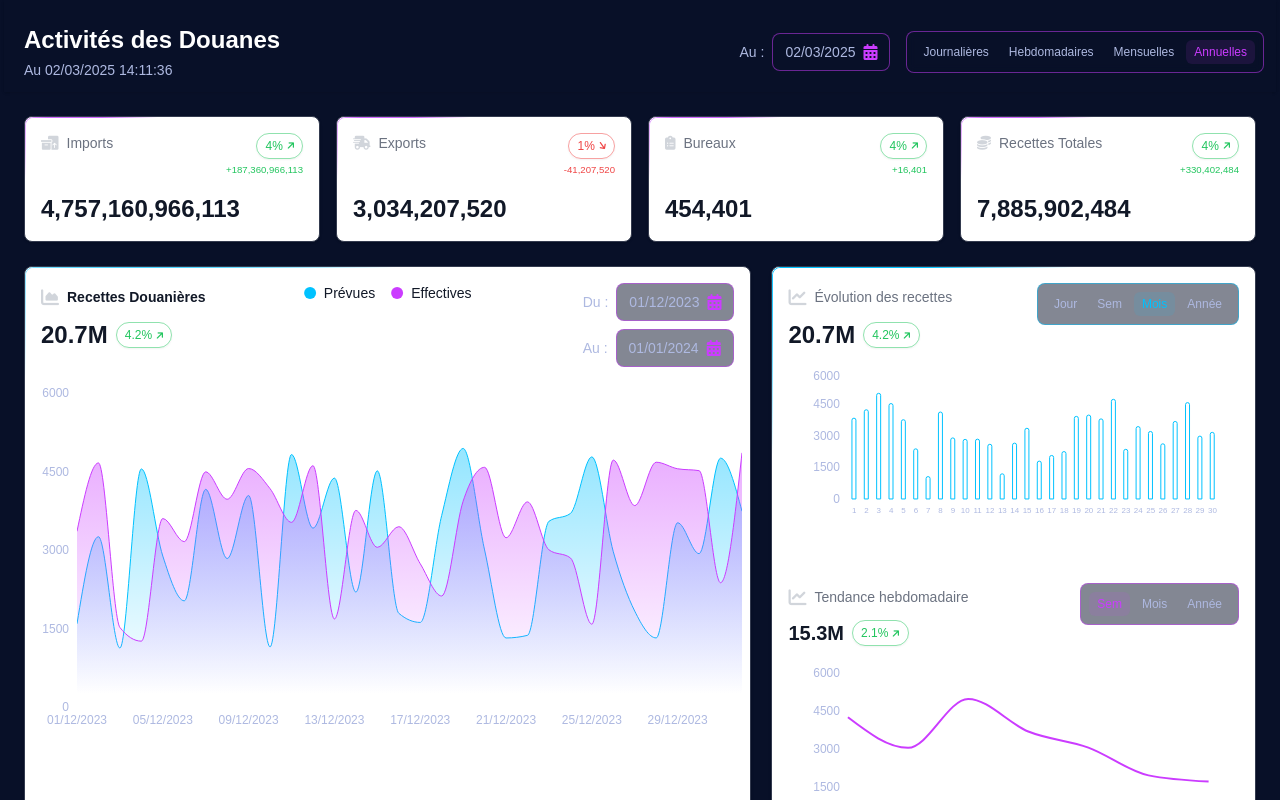
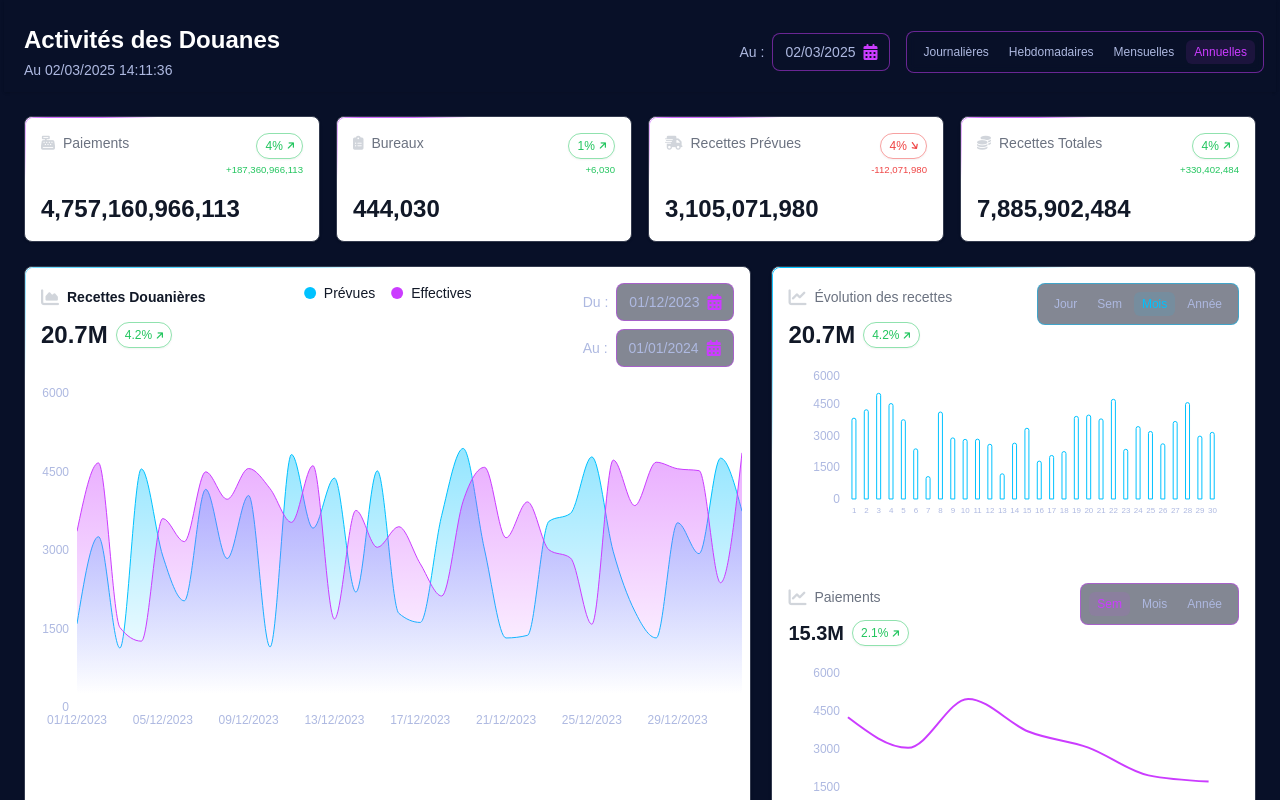
Before and after one commit to Kalixor/djib_2, a React (Vite) app: page / in a window 1280 px wide. Shown: the top 800 px of the page. Built offline with nearby package versions, Linux system fonts and the light colour scheme; a web font is replaced by a local one.

Commit message:
Initial commit from your app

```diff
--- a/src/components/Dashboard.jsx
+++ b/src/components/Dashboard.jsx
@@ -157,24 +157,24 @@ export default function Dashboard({ filters, setFilters }) {
 
       <div className="grid grid-cols-1 md:grid-cols-4 gap-4 mb-6 relative" style={{ gridAutoRows: '1fr' }}>
         <KPI
-          title="Imports"
+          title="Paiements"
           value="12.52B"
-          isActive={activeKPI === 'Imports'}
-          onClick={() => setActiveKPI(activeKPI === 'Imports' ? null : 'Imports')}
+          isActive={activeKPI === 'Paiements'}
+          onClick={() => setActiveKPI(activeKPI === 'Paiements' ? null : 'Paiements')}
           style={{ gridRow: 'span 2' }}
         />
-        <KPI
-          title="Exports"
-          value="8.2M"
-          isActive={activeKPI === 'Exports'}
-          onClick={() => setActiveKPI(activeKPI === 'Exports' ? null : 'Exports')}
-          style={{ gridRow: 'span 2' }}
-        />
-        <KPI
+				<KPI
           title="Bureaux"
           value="1.2K"
           isActive={activeKPI === 'Bureaux'}
           onClick={() => setActiveKPI(activeKPI === 'Bureaux' ? null : 'Bureaux')}
+          style={{ gridRow: 'span 2' }}
+        />
+        <KPI
+          title="Recettes Prévues"
+          value="8.2M"
+          isActive={activeKPI === 'Recettes Prévues'}
+          onClick={() => setActiveKPI(activeKPI === 'Recettes Prévues' ? null : 'Recettes Prévues')}
           style={{ gridRow: 'span 2' }}
         />
         <KPI
--- a/src/components/KPI.jsx
+++ b/src/components/KPI.jsx
@@ -12,8 +12,8 @@ const KPI = ({ title, isActive, onClick, style }) => {
 
   const getIcon = useCallback(() => {
     switch(title) {
-      case 'Imports': return 'fas fa-boxes-packing'
-      case 'Exports': return 'fas fa-truck-fast'
+      case 'Paiements': return 'fas fa-cash-register'
+      case 'Recettes Prévues': return 'fas fa-truck-fast'
       case 'Bureaux': return 'fas fa-clipboard-list'
       case 'Recettes Totales': return 'fas fa-coins'
       default: return 'fas fa-circle-info'
@@ -22,8 +22,8 @@ const KPI = ({ title, isActive, onClick, style }) => {
 
   const getKpiData = useCallback(() => {
     const baseValues = {
-      'Imports': { value: 12520000000, suffix: '', trend: 'up' },
-      'Exports': { value: 8200000, suffix: '', trend: 'down' },
+      'Paiements': { value: 12520000000, suffix: '', trend: 'up' },
+      'Recettes Prévues': { value: 8200000, suffix: '', trend: 'down' },
       'Bureaux': { value: 1200, suffix: '', trend: 'up' },
       'Recettes Totales': { value: 20700000, suffix: '', trend: 'up' }
     }
--- a/src/components/charts/BarChart.jsx
+++ b/src/components/charts/BarChart.jsx
@@ -205,7 +205,7 @@ export default function BarChart() {
             <div className="flex items-center gap-2">
               <i className="fas fa-chart-line text-lg text-gray-300 dark:text-card-text" />
               <h3 className="text-sm font-medium text-gray-500 dark:text-card-text">
-                Tendance hebdomadaire
+                Paiements
               </h3>
             </div>
             <div className="flex items-center gap-2">
```
